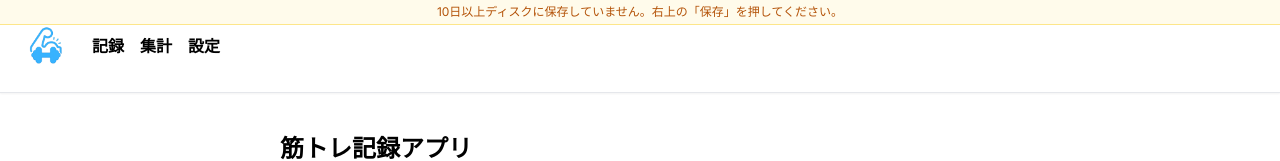
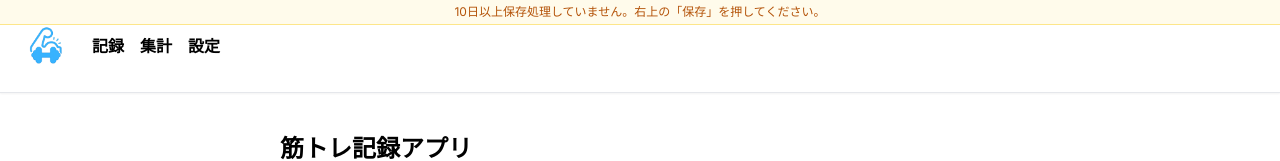
Before and after one commit to Mickey-1996/workout-tracker20250807, a Next.js app: page / in a window 1280 px wide. Shown: the top 161 px of the page. Built offline with nearby package versions, Linux system fonts and the light colour scheme.

Commit message:
Update RecordTab.tsx

```diff
--- a/src/tabs/RecordTab.tsx
+++ b/src/tabs/RecordTab.tsx
@@ -194,7 +194,7 @@ export default function RecordTab() {
     <>
       {shouldPromptSave && (
         <div className="fixed top-0 left-0 right-0 z-50 text-center text-xs text-amber-700 bg-amber-50 border-b border-amber-200 py-1" role="status" aria-live="polite">
-          10日以上ディスクに保存していません。右上の「保存」を押してください。
+          10日以上保存処理していません。右上の「保存」を押してください。
         </div>
       )}
 
```
